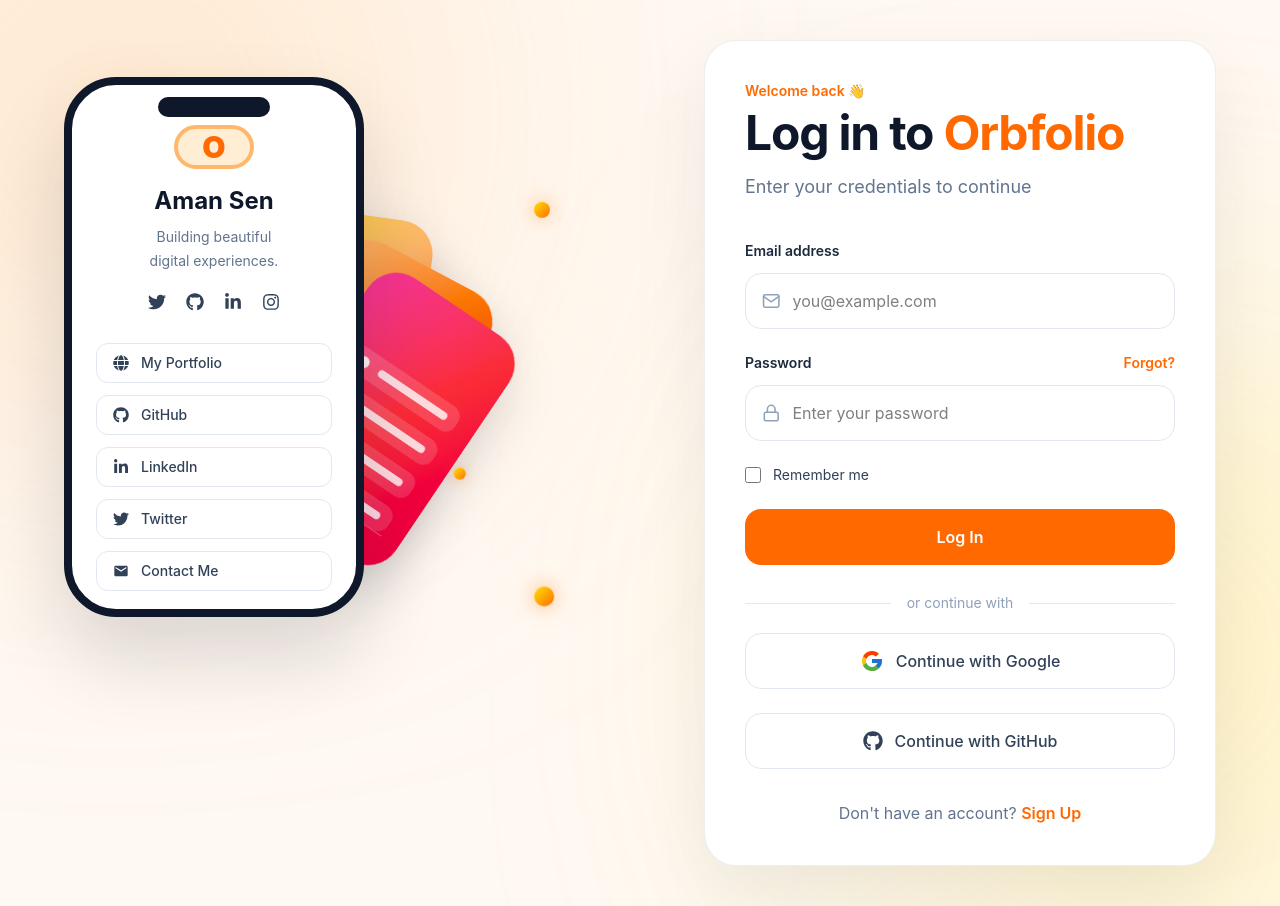
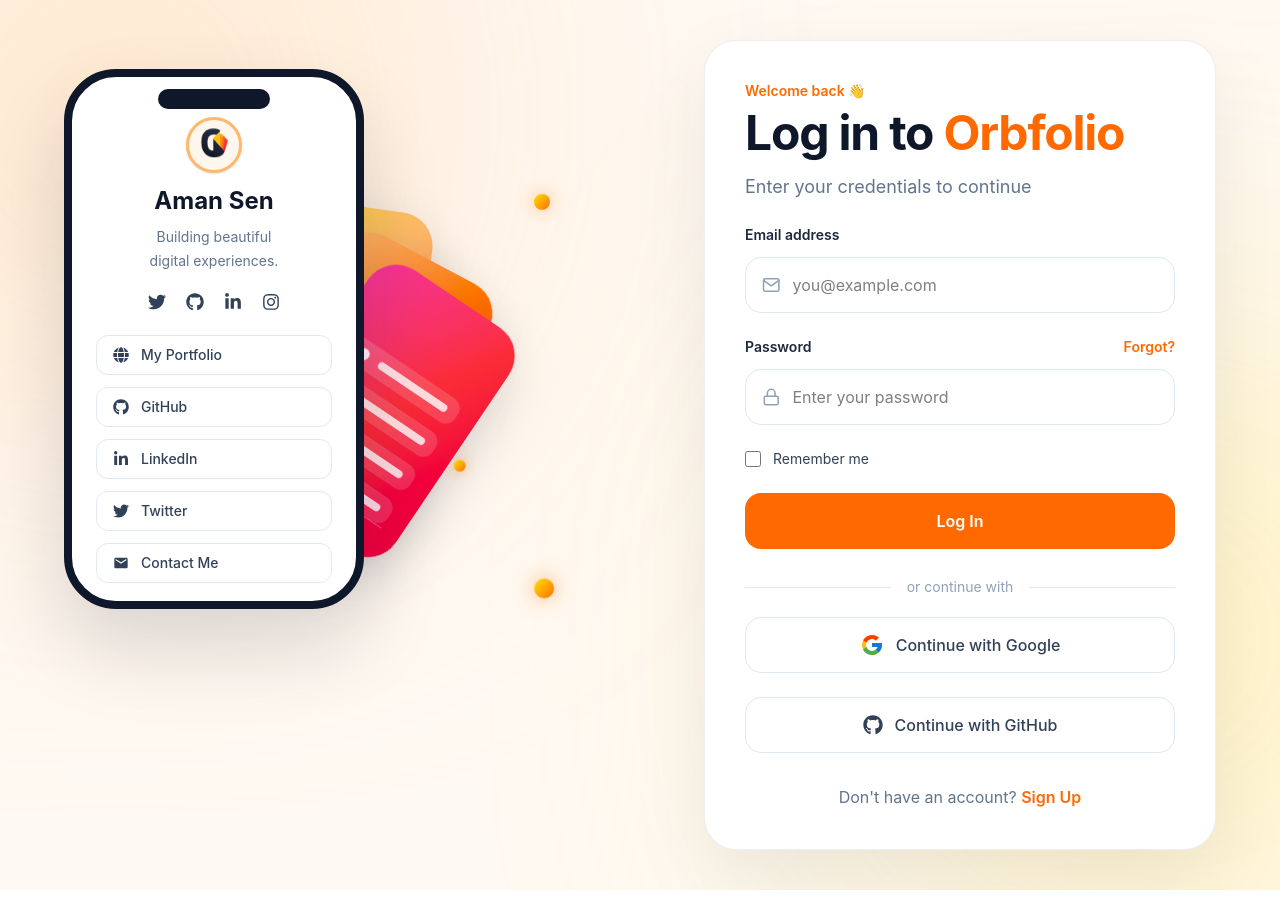
Before and after one commit to Amansen-ay/Orbfolio, a React (Vite) app in the folder client/: page /login in a window 1280 px wide. Built offline with nearby package versions, Linux system fonts and the light colour scheme.

Commit message:
feat: Polished the login page and add the avatar

```diff
--- a/client/src/pages/Login/ui/LoginCard.tsx
+++ b/client/src/pages/Login/ui/LoginCard.tsx
@@ -20,7 +20,7 @@
           </p>
         </div>
 
-        <form className="mt-10 space-y-6">
+        <form className="mt-6 space-y-6">
           <div>
             <label className="mb-3 block text-sm font-semibold text-slate-800">
               Email address
--- a/client/src/pages/Login/ui/PhoneProfile.tsx
+++ b/client/src/pages/Login/ui/PhoneProfile.tsx
@@ -7,6 +7,7 @@
 } from "react-icons/fa";
 
 import { MdEmail } from "react-icons/md";
+import logo from "@/shared/assets/logo.png";
 
 const links = [
     {
@@ -37,13 +38,31 @@
 
             {/* Avatar */}
 
-            <div className="mx-auto flex h-20 w-20 items-center justify-center rounded-full border-4 border-orange-300 bg-orange-100 text-3xl font-black text-orange-500">
-                O
+            <div
+                className="
+    mx-auto
+    flex
+    h-14
+    w-14
+    items-center
+    justify-center
+    rounded-full
+    border-[3px]
+    border-orange-300
+    bg-orange-50
+    shadow-sm
+  "
+            >
+                <img
+                    src={logo}
+                    alt="Orbfolio"
+                    className="h-14 w-20 object-container"
+                />
             </div>
 
             {/* Name */}
 
-            <h2 className="mt-4 text-center text-2xl font-bold text-slate-900">
+            <h2 className="mt-3 text-center text-2xl font-bold text-slate-900">
                 Aman Sen
             </h2>
 
@@ -78,7 +97,7 @@
 
             {/* Divider */}
 
-            <div className="my-4 h-px bg-slate-200" />
+            <div className="my-3 h-px bg-slate-200" />
 
             {/* Links */}
 
```
Also changed, not shown: client/src/shared/assets/logo.png (added).
